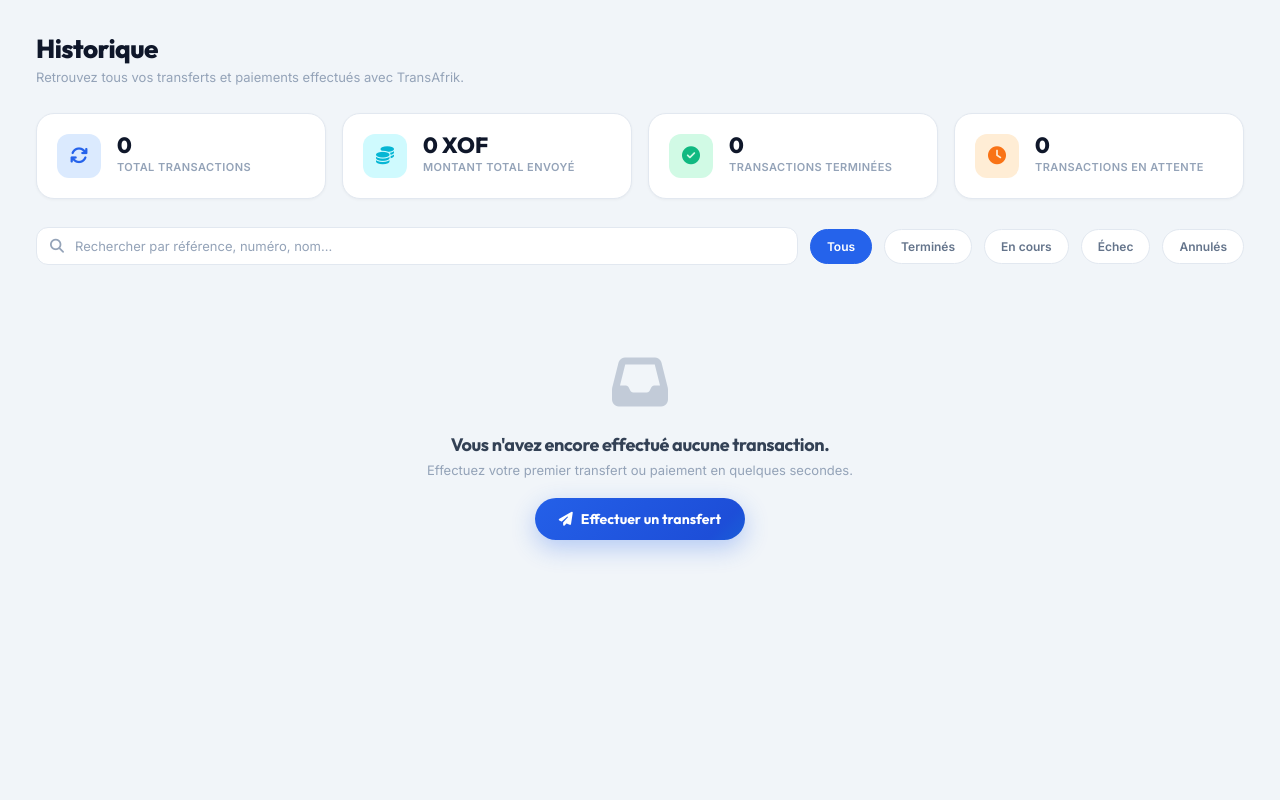
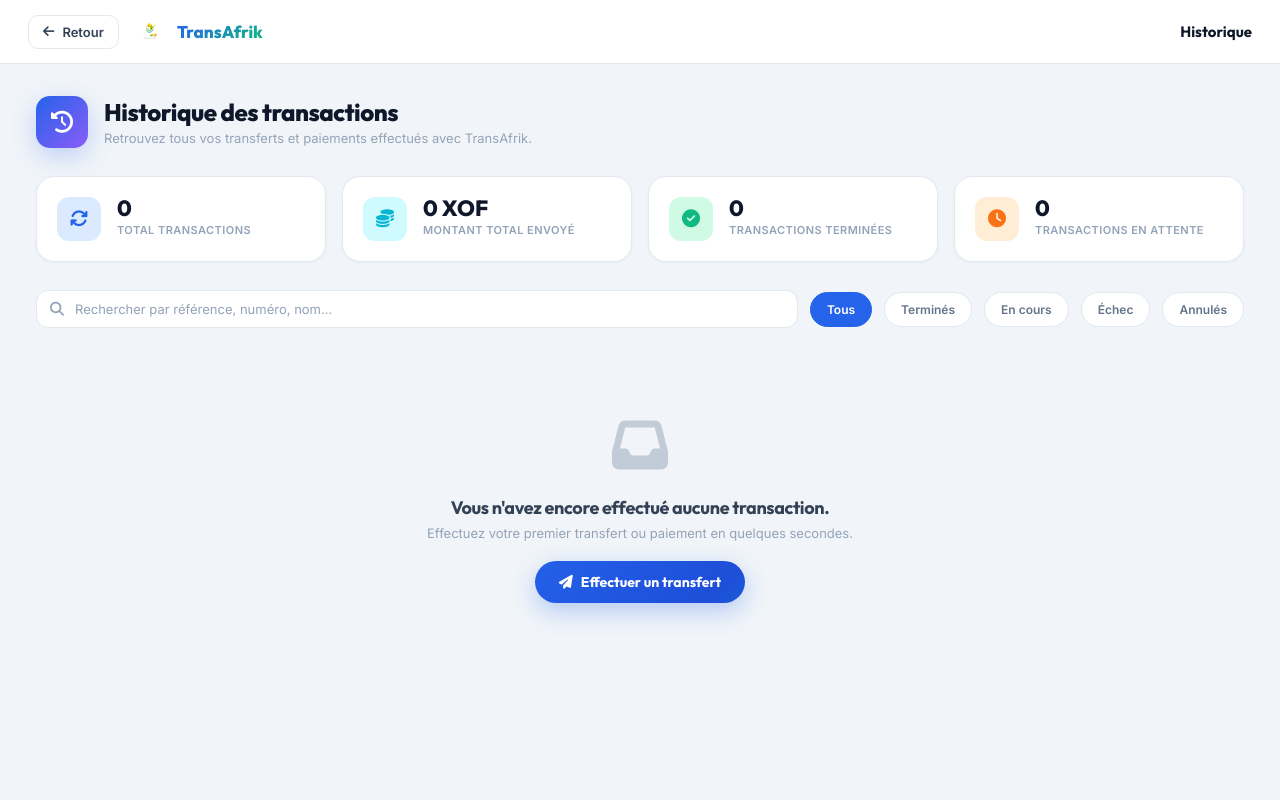
Before and after one commit to fredogary7-rgb/d, a Flask app: page /history in a window 1280 px wide. Run offline with Flask 3, Linux system fonts and the light colour scheme; the visitor is signed in with stand-in values (Sample User, id 1); data that the repository does not hold is empty.

Commit message:
style: ajout d'une topbar et amélioration de l'en-tête de la page historique

```diff
--- a/templates/history.html
+++ b/templates/history.html
@@ -30,14 +30,26 @@
         h1,h2,h3{font-family:'Outfit',sans-serif;letter-spacing:-.02em}
         a{text-decoration:none}
 
+        /* ======== TOPBAR ======== */
+        .topbar{position:fixed;top:0;left:0;right:0;height:64px;z-index:100;display:flex;align-items:center;justify-content:space-between;padding:0 28px;background:var(--surface);border-bottom:1px solid var(--border);backdrop-filter:blur(20px);-webkit-backdrop-filter:blur(20px)}
+        .topbar-left{display:flex;align-items:center;gap:14px}
+        .topbar-back{display:flex;align-items:center;gap:8px;padding:8px 14px;border:1.5px solid var(--border);border-radius:10px;color:var(--text-2);font-size:13px;font-weight:600;transition:all .2s}
+        .topbar-back:hover{border-color:var(--blue);color:var(--blue)}
+        .topbar-logo{display:flex;align-items:center;gap:10px}
+        .topbar-logo img{width:34px;height:34px;border-radius:9px}
+        .topbar-logo span{font-family:'Outfit',sans-serif;font-weight:800;font-size:17px;background:linear-gradient(135deg,var(--blue),var(--green));-webkit-background-clip:text;-webkit-text-fill-color:transparent}
+        .topbar-right{display:flex;align-items:center;gap:12px}
+        .topbar-title{font-family:'Outfit',sans-serif;font-weight:700;font-size:15px;color:var(--text)}
+
         /* ======== MAIN ======== */
-        .main{flex:1;padding:32px 36px;min-height:100vh;animation:fadeIn .5s ease-out}
+        .main{flex:1;padding:96px 36px 32px;min-height:100vh;animation:fadeIn .5s ease-out}
         @keyframes fadeIn{from{opacity:0;transform:translateY(12px)}to{opacity:1;transform:translateY(0)}}
 
         /* ======== HEADER ======== */
-        .page-header{margin-bottom:28px}
-        .page-header h1{font-size:26px;font-weight:800}
-        .page-header p{font-size:13px;color:var(--text-4);margin-top:4px}
+        .page-header{display:flex;align-items:center;gap:16px;margin-bottom:28px}
+        .page-header-icon{width:52px;height:52px;border-radius:14px;background:linear-gradient(135deg,var(--blue),var(--purple));color:#fff;display:flex;align-items:center;justify-content:center;font-size:22px;flex-shrink:0;box-shadow:0 8px 24px rgba(37,99,235,.25)}
+        .page-header h1{font-size:24px;font-weight:800;line-height:1.2}
+        .page-header p{font-size:13px;color:var(--text-4);margin-top:3px}
 
         /* ======== STATS ROW ======== */
         .stats-row{display:grid;grid-template-columns:repeat(4,1fr);gap:16px;margin-bottom:28px}
@@ -137,18 +149,36 @@
         /* ======== RESPONSIVE ======== */
         @media (max-width:1024px){.table-wrap{display:none}.cards-list{display:flex}.stats-row{grid-template-columns:repeat(2,1fr)}}
         @media (max-width:768px){
-            .main{padding:20px 16px}.stats-row{grid-template-columns:1fr 1fr;gap:10px}.toolbar{flex-direction:column;align-items:stretch}
+            .topbar{padding:0 16px}
+            .topbar-logo span{display:none}
+            .main{padding:84px 16px 20px}.stats-row{grid-template-columns:1fr 1fr;gap:10px}.toolbar{flex-direction:column;align-items:stretch}
         }
     </style>
 </head>
 <body>
 
+<!-- ======== TOPBAR ======== -->
+<header class="topbar">
+    <div class="topbar-left">
+        <a href="{{ url_for('dashboard') }}" class="topbar-back"><i class="fa-solid fa-arrow-left"></i> Retour</a>
+        <a href="{{ url_for('dashboard') }}" class="topbar-logo">
+            <img src="{{ url_for('static', filename='img/trans1.png') }}" alt="TransAfrik" onerror="this.style.display='none'">
+            <span>TransAfrik</span>
+        </a>
+    </div>
+    <div class="topbar-right">
+        <span class="topbar-title">Historique</span>
+    </div>
+</header>
 
 <!-- ======== MAIN ======== -->
 <main class="main">
     <div class="page-header">
-        <h1>Historique</h1>
-        <p>Retrouvez tous vos transferts et paiements effectués avec TransAfrik.</p>
+        <div class="page-header-icon"><i class="fa-solid fa-clock-rotate-left"></i></div>
+        <div>
+            <h1>Historique des transactions</h1>
+            <p>Retrouvez tous vos transferts et paiements effectués avec TransAfrik.</p>
+        </div>
     </div>
 
     <!-- STATS -->
```
